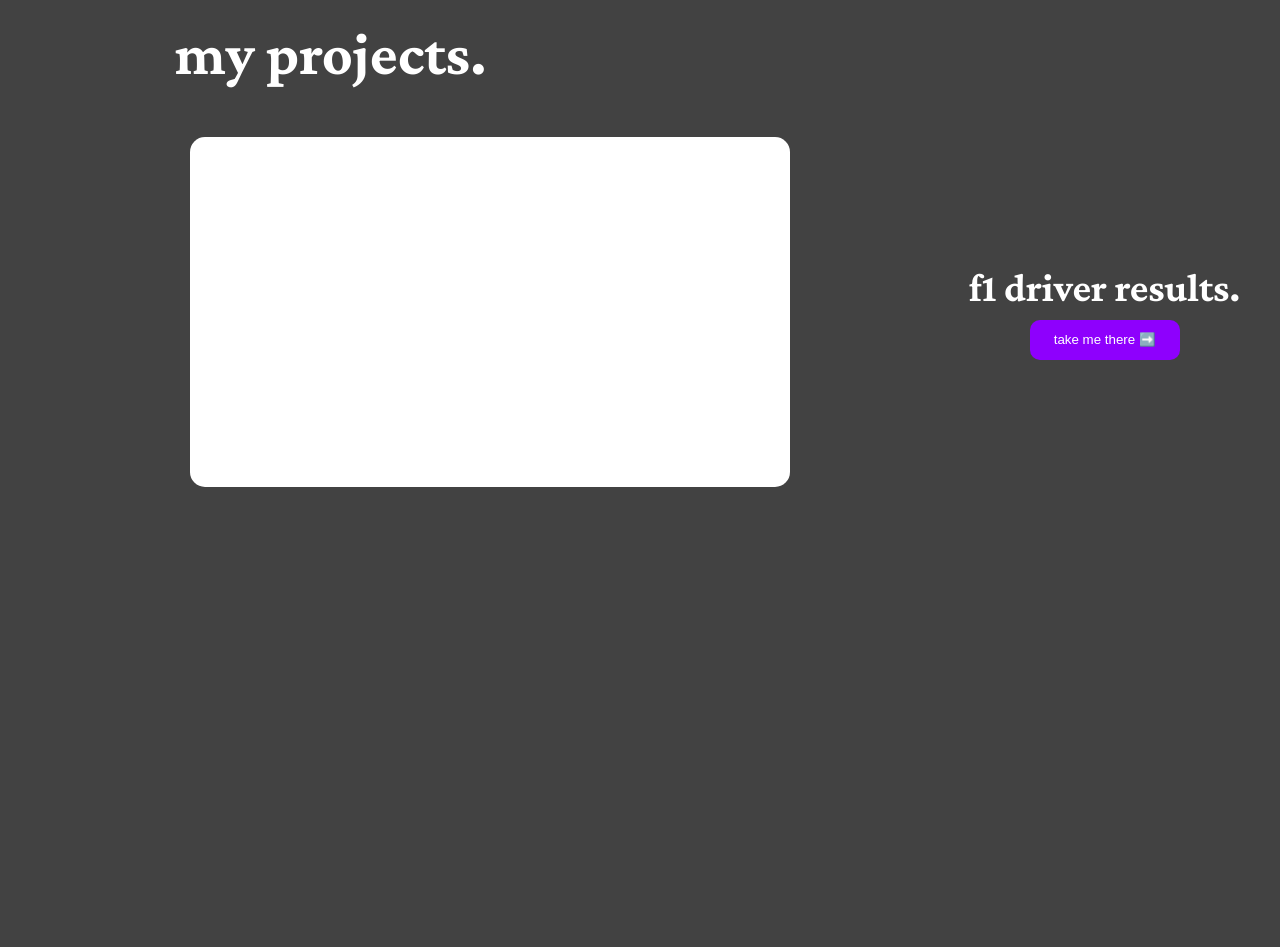
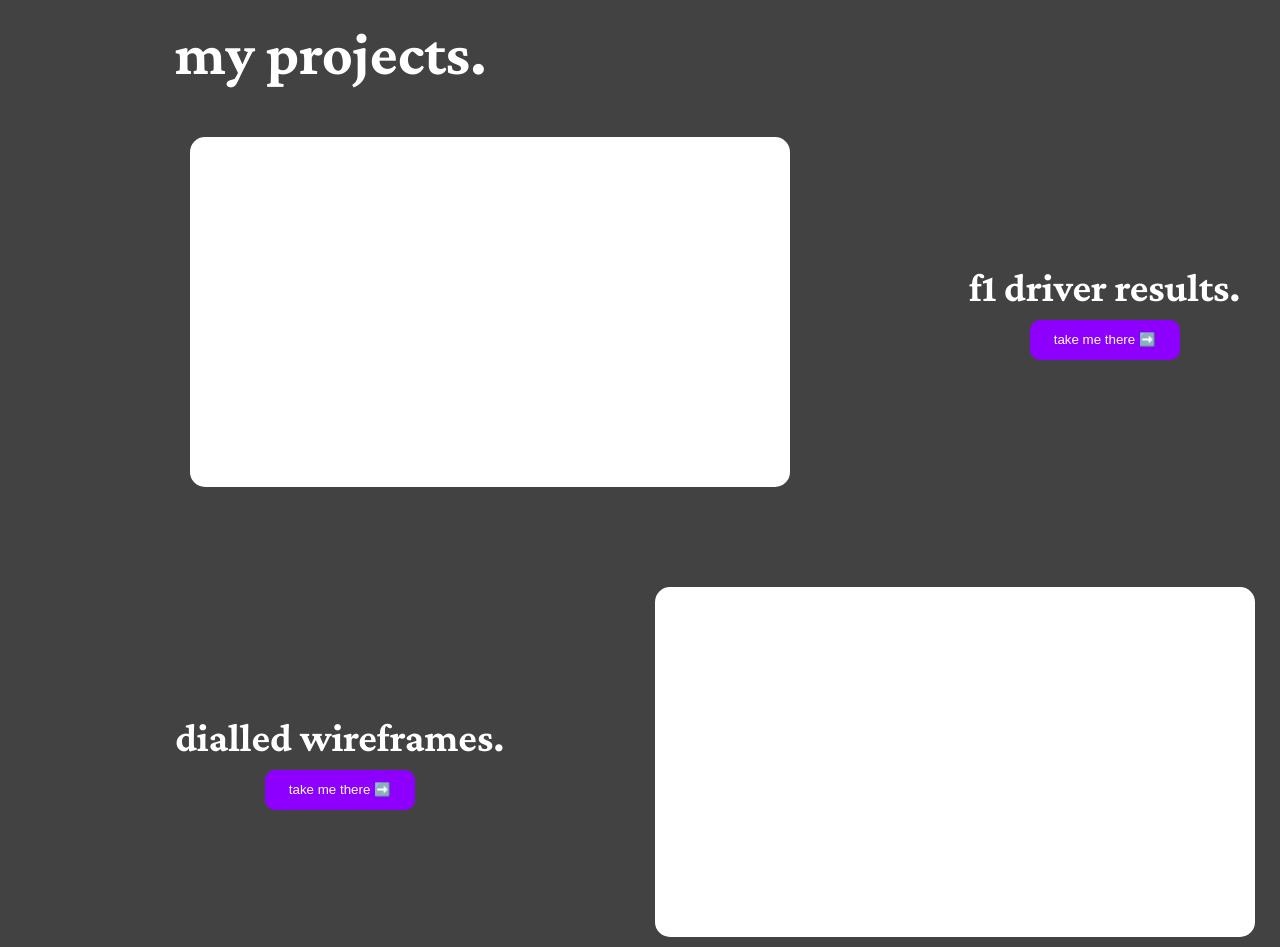
Before and after one commit to CourtRaee/CourtRaee.github.io, a React (Vite) app: page / in a window 1280 px wide. Shown: the part 940-1887 px from the top of the page. Before the commit the page ends 1437 px from the top, so only its background shows below. Built offline with nearby package versions, Linux system fonts and the light colour scheme; a web font is replaced by a local one.

Commit message:
Created project two

```diff
--- a/src/components/projectCTALeft/projectCTALeft.css
+++ b/src/components/projectCTALeft/projectCTALeft.css
@@ -0,0 +1,14 @@
+.project-title-left {
+    color: white;
+    font-size: 40px;
+    padding-bottom: 10px;
+}
+
+.project-button {
+    width: 150px;
+    height: 40px;
+    border-radius: 10px;
+    background-color: #8E00FD;
+    color: white;
+    border: none;
+}
--- a/src/components/projectCTALeft/projectCTALeft.jsx
+++ b/src/components/projectCTALeft/projectCTALeft.jsx
@@ -1,8 +1,13 @@
 import "react";
 import "./projectCTALeft.css";
 
-function ProjectCTALeft() {
-  return;
+function ProjectCTALeft( { text }) {
+  return (
+    <div className="left-cta-container">
+      <h1 className="project-title-left">{text}</h1>
+      <button className="project-button">take me there ➡️</button>
+    </div>
+  );
 }
 
 export default ProjectCTALeft;
--- a/src/components/projects/projects.css
+++ b/src/components/projects/projects.css
@@ -1,4 +1,11 @@
 .project-one-container {
+  display: flex;
+  justify-content: space-around;
+  align-items: center;
+  padding-bottom: 100px;
+}
+
+.project-two-container {
   display: flex;
   justify-content: space-around;
   align-items: center;
--- a/src/components/projects/projects.jsx
+++ b/src/components/projects/projects.jsx
@@ -2,6 +2,7 @@ import "react";
 import "./projects.css";
 import ProjectPreview from "../projectPreview/projectPreview";
 import ProjectCTARight from "../projectCTARight/projectCTARight";
+import ProjectCTALeft from "../projectCTALeft/projectCTALeft";
 
 function Projects() {
   return (
@@ -13,6 +14,13 @@ function Projects() {
           text={"f1 driver results."}
         />
       </div>
+
+      <div className="project-two-container">
+        <ProjectCTALeft
+          text={"dialled wireframes."}
+        />
+        <ProjectPreview />
+      </div>
     </div>
   );
 }
```
Lines whose indentation alone changed are shown as unchanged.
